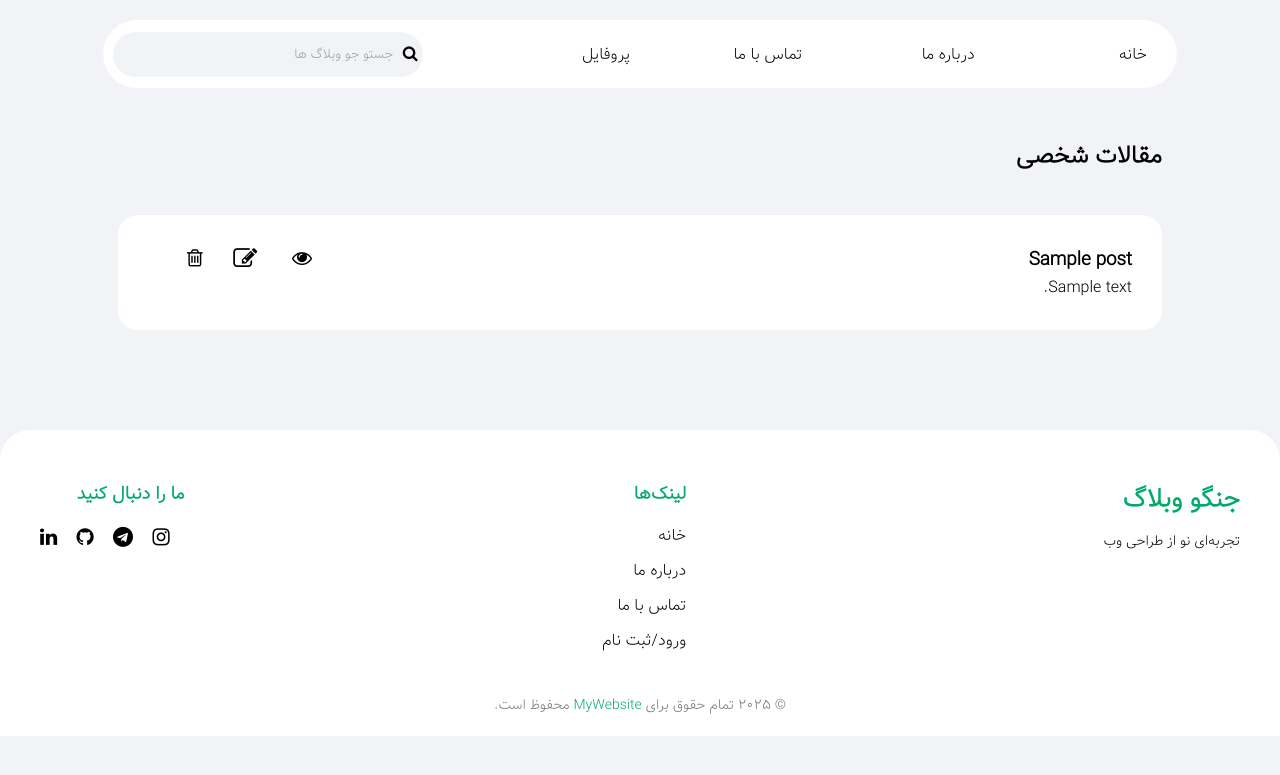
After one commit to mr-dargi/djangoblog, a Django app: page /accounts/authorPage/ in a window 1280 px wide. The commit adds this page. Shown: the top 775 px of the page. Run offline with Django 5.2, Linux system fonts and the light colour scheme; a user stored in the database is signed in; tables that the repository leaves empty hold one stand-in row (values such as "Sample post").

Commit message:
Add Author page view and template and it's style, change create_post view and it's template form blogs app to accounts app

```diff
--- a/accounts/urls.py
+++ b/accounts/urls.py
@@ -11,4 +11,6 @@ urlpatterns = [
 	path('reset/done/', views.UserPasswordResetDoneView.as_view(), name='password_reset_done'),
 	path('confirm/<uidb64>/<token>/', views.UserPasswordResetConfirmView.as_view(), name='password_reset_confirm'),
 	path('confirm/complete', views.UserPasswordResetCompleteView.as_view(), name='password_reset_complete'),
+    path("authorPage/", views.authorPage_view, name="authorPage"),
+    path("createPost/", views.create_post, name="create_post"),
 ]
--- a/accounts/views.py
+++ b/accounts/views.py
@@ -1,10 +1,13 @@
 from django.shortcuts import render, redirect
 from django.contrib.auth import authenticate, login, logout
 from .models import User
-from .forms import UserLoginForm, UserRegistrationForm
+from .forms import UserLoginForm, UserRegistrationForm, PostForm
 from django.contrib import messages
 from django.contrib.auth import views as auth_view
 from django.urls import reverse_lazy
+from blogs.models import Post
+from django.contrib.auth.decorators import login_required
+from .decorators import role_required
 
 
 def login_view(request):
@@ -78,3 +81,35 @@ class UserPasswordResetConfirmView(auth_view.PasswordResetConfirmView):
 
 class UserPasswordResetCompleteView(auth_view.PasswordResetCompleteView):
     template_name = "accounts/password_reset_complete.html"
+
+
+@login_required(login_url="/accounts/login/")
+@role_required(["superuser", "author"])
+def authorPage_view(request):
+    posts = Post.objects.filter(author=request.user)
+
+    return render(request, "accounts/authorPage.html", { "posts": posts })
+
+
+@login_required(login_url="/accounts/login/")
+@role_required(["superuser", "author"])
+def create_post(request):
+    if request.method == "POST":
+        print("1")
+        form = PostForm(request.POST, request.FILES)
+        print(form.is_valid())
+        if form.is_valid():
+            print("2")
+            post = form.save(commit=False)
+            post.author = request.user
+            post.status = "draft"
+            post.save()
+            messages.success(request,
+                             "پست شما با موفقیت ذخیره شد پس از بررسی توسط ادمین ها منتشر می شود.",
+                            "success"
+                            )
+            return redirect("accounts:createPost", slug=post.slug)
+    else:
+        form = PostForm()
+
+    return render(request, "accounts/create_post.html", {"form":form})
--- a/blogs/urls.py
+++ b/blogs/urls.py
@@ -6,5 +6,4 @@ app_name = "blogs"
 urlpatterns = [
     path("", views.home, name="home"),
     path("detail/<slug:slug>", views.post_detail, name="post_detail"),
-    path("createPost/", views.create_post, name="create_post"),
 ]
--- a/static/css/styles.css
+++ b/static/css/styles.css
@@ -897,6 +897,24 @@ button {
     font-size: 14px;
 }
 
+/* Author page section */
+.authorPage-title {
+    padding: 30px 20px;
+}
+
+.authorPage-post {
+    background-color: white;
+    border-radius: 20px;
+    margin: 10px 20px;
+    padding: 30px;
+}
+
+.authorPage-post-header {
+    display: grid;
+    grid-template-columns: 15fr 1fr 1fr 1fr;
+    align-items: center;
+}
+
 
 @media only screen and (min-width:540px) {
     .card-image {
--- /dev/null
+++ b/templates/accounts/authorPage.html
@@ -0,0 +1,35 @@
+{% extends "../base.html" %}
+
+
+{% block content %}
+    <div class="authorPage container">
+        {% include "../blogs/partials/navbar.html" %}
+
+        <h2 class="authorPage-title">مقالات شخصی</h2>
+
+        {% for post in posts %}
+            <div class="authorPage-post">
+                <div class="authorPage-post-header">
+                    <h3>
+                        {{ post.title }}
+                    </h3>
+                    <a href="{% url "blogs:post_detail" slug=post.slug %}">
+                        <i class="fa fa-eye" style="font-size:20px"></i>
+                    </a>
+                    <a href="#">
+                        <i class="fa fa-pencil-square-o" style="font-size:24px"></i>
+                    </a>
+                    <a href="#">
+                        <i class="fa fa-trash-o" style="font-size:20px"></i>
+                    </a>
+                </div>
+                <p>
+                    {{ post.body|truncatewords:20|safe }}
+                </p>
+            </div>
+        {% endfor %}
+    </div>
+
+    {% include "../blogs/partials/footer.html" %}
+
+{% endblock content %}
--- a/templates/base.html
+++ b/templates/base.html
@@ -16,6 +16,6 @@
 
     {% endblock content %}
 
-    <script src="../static/js/main.js"></script>
+    <script src="{% static './js/main.js' %}"></script>
 </body>
 </html>
```
Also changed, not shown: accounts/forms.py (+10 -0 lines), blogs/forms.py (+1 -10 lines), blogs/views.py (+1 -27 lines), templates/accounts/create_post.html (renamed from templates/blogs/create_post.html).
